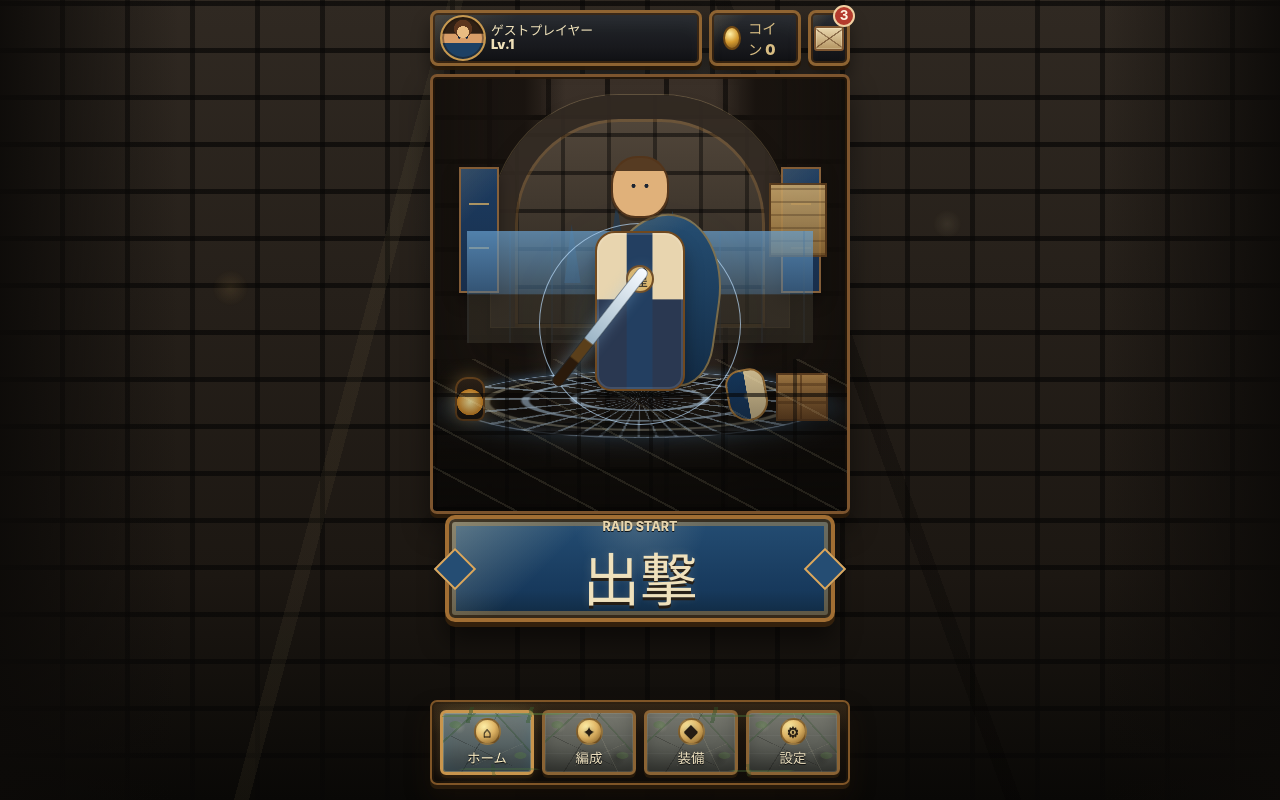
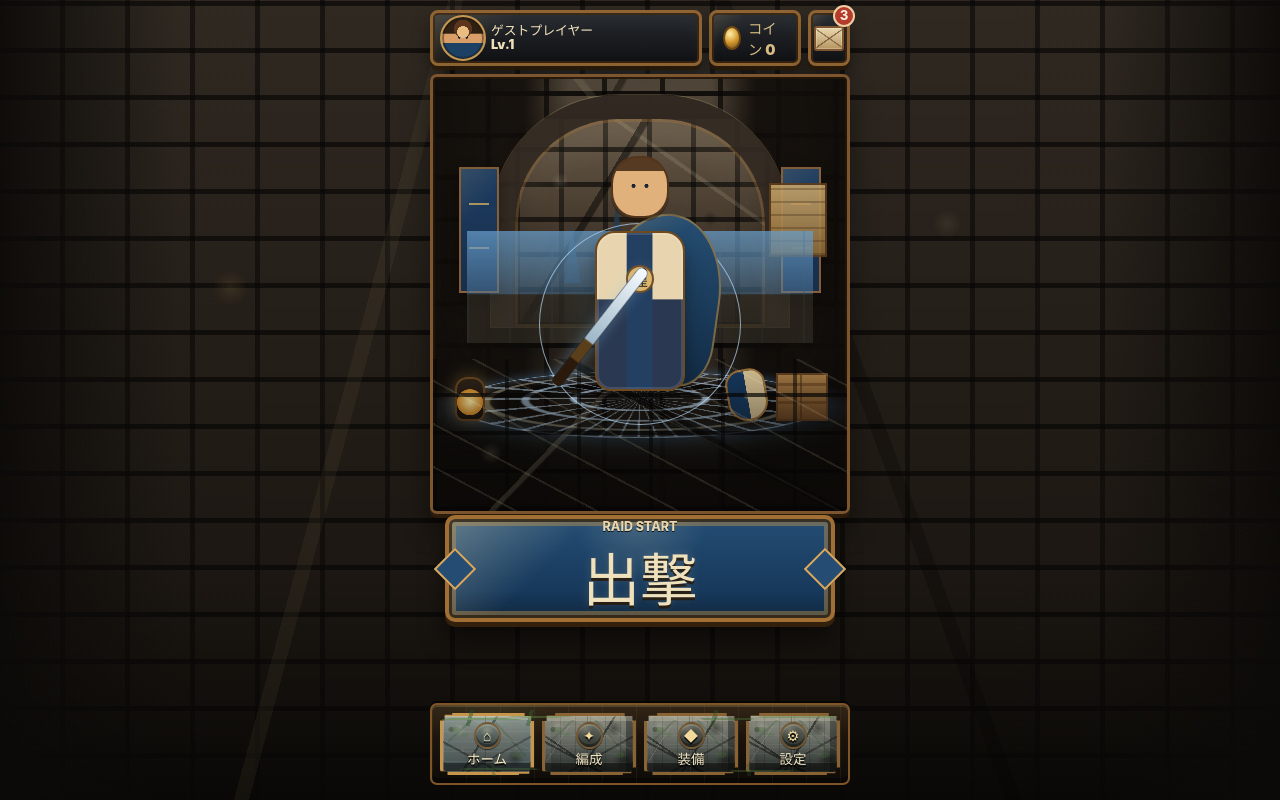
Before and after one commit to mmmmaaaaa777/gameapp, a React (Vite) app: page / in a window 1280 px wide. Built offline with nearby package versions, Linux system fonts and the light colour scheme.

Commit message:
Strengthen stone lobby navigation

```diff
--- a/src/components/MenuScreens.tsx
+++ b/src/components/MenuScreens.tsx
@@ -120,7 +120,7 @@
           onClick={() => onNavigate(screen)}
         >
           <span aria-hidden="true">{icon}</span>
-          {label}
+          <strong>{label}</strong>
         </button>
       ))}
     </nav>
--- a/src/styles.css
+++ b/src/styles.css
@@ -2429,6 +2429,52 @@
   font-size: 0.9rem;
 }
 
+/* Stronger stone pass for the guild lobby: block seams, chipped arches, and worn floor slabs. */
+.lobby-screen .lobby-stage {
+  background:
+    radial-gradient(ellipse at 50% 26%, rgba(118, 161, 197, 0.9) 0 14%, transparent 14.5%),
+    linear-gradient(90deg, rgba(18, 14, 11, 0.9) 0 22%, transparent 33% 67%, rgba(18, 14, 11, 0.92) 78%),
+    radial-gradient(circle at 16% 18%, rgba(239, 226, 190, 0.12), transparent 4%),
+    radial-gradient(circle at 82% 34%, rgba(9, 8, 7, 0.38), transparent 5%),
+    radial-gradient(circle at 24% 68%, rgba(239, 226, 190, 0.08), transparent 4%),
+    linear-gradient(118deg, transparent 0 29%, rgba(9, 8, 7, 0.42) 29% 30%, transparent 30.5%),
+    linear-gradient(51deg, transparent 0 64%, rgba(235, 220, 178, 0.1) 64% 65%, transparent 65.5%),
+    repeating-linear-gradient(0deg, transparent 0 37px, rgba(6, 5, 4, 0.84) 37px 42px),
+    repeating-linear-gradient(90deg, transparent 0 53px, rgba(6, 5, 4, 0.72) 53px 58px),
+    linear-gradient(180deg, #4f4538 0%, #3b3128 48%, #211b15 100%);
+}
+
+.lobby-screen .guild-arch::before {
+  background:
+    radial-gradient(circle at 18% 30%, rgba(245, 233, 198, 0.14), transparent 3.6%),
+    radial-gradient(circle at 78% 48%, rgba(7, 6, 5, 0.34), transparent 3.4%),
+    radial-gradient(circle at 44% 68%, rgba(241, 229, 195, 0.08), transparent 2.8%),
+    linear-gradient(121deg, transparent 0 34%, rgba(7, 6, 5, 0.52) 34% 36%, transparent 36.5%),
+    linear-gradient(35deg, transparent 0 72%, rgba(238, 223, 181, 0.13) 72% 73%, transparent 73.5%),
+    repeating-linear-gradient(0deg, rgba(8, 7, 6, 0.66) 0 5px, transparent 5px 35px),
+    repeating-linear-gradient(90deg, rgba(8, 7, 6, 0.54) 0 5px, transparent 5px 44px),
+    linear-gradient(180deg, #675a49 0%, #45392d 52%, #2a241d 100%);
+  box-shadow:
+    inset 0 0 0 3px rgba(164, 116, 58, 0.34),
+    inset 0 24px 30px rgba(255, 238, 194, 0.055),
+    inset 0 -28px 34px rgba(0, 0, 0, 0.38),
+    0 0 0 1px rgba(237, 205, 140, 0.22),
+    0 18px 22px rgba(0, 0, 0, 0.3);
+}
+
+.lobby-screen .lobby-stage::after {
+  height: 152px;
+  background:
+    radial-gradient(circle at 14% 62%, rgba(239, 226, 190, 0.1), transparent 3%),
+    radial-gradient(circle at 80% 70%, rgba(7, 6, 5, 0.35), transparent 4%),
+    linear-gradient(134deg, transparent 0 36%, rgba(238, 224, 181, 0.12) 36% 37%, transparent 37.5%),
+    linear-gradient(29deg, transparent 0 58%, rgba(7, 6, 5, 0.54) 58% 60%, transparent 60.5%),
+    repeating-linear-gradient(28deg, rgba(255, 241, 192, 0.1) 0 2px, transparent 2px 38px),
+    repeating-linear-gradient(0deg, rgba(7, 6, 5, 0.72) 0 4px, transparent 4px 38px),
+    repeating-linear-gradient(90deg, rgba(7, 6, 5, 0.56) 0 4px, transparent 4px 72px),
+    linear-gradient(180deg, transparent, rgba(12, 10, 8, 0.9));
+}
+
 /* Stone slab navigation: keep the gold frame, make the inside feel carved from gray stone. */
 .bottom-menu,
 .lobby-screen .bottom-menu {
@@ -2438,7 +2484,12 @@
   background:
     linear-gradient(180deg, rgba(228, 189, 111, 0.08), transparent 40%),
     radial-gradient(circle at 14% 28%, rgba(76, 93, 63, 0.2), transparent 18%),
+    repeating-linear-gradient(90deg, rgba(105, 76, 42, 0.18) 0 1px, transparent 1px 34px),
     linear-gradient(180deg, #24190f, #0e0b08);
+  box-shadow:
+    inset 0 2px 0 rgba(237, 207, 128, 0.18),
+    inset 0 -5px 0 rgba(0, 0, 0, 0.42),
+    0 -2px 0 rgba(0, 0, 0, 0.55);
 }
 
 .bottom-menu::before,
@@ -2474,63 +2525,87 @@
 .bottom-menu button,
 .lobby-screen .bottom-menu button {
   position: relative;
+  isolation: isolate;
   overflow: hidden;
+  border-style: solid;
   border-color: #8a6334;
-  background:
-    radial-gradient(circle at 16% 22%, rgba(235, 230, 205, 0.16), transparent 8%),
-    radial-gradient(circle at 82% 76%, rgba(12, 12, 10, 0.25), transparent 10%),
-    linear-gradient(122deg, transparent 0 44%, rgba(12, 12, 10, 0.24) 44% 45%, transparent 45%),
-    linear-gradient(64deg, transparent 0 62%, rgba(224, 216, 188, 0.11) 62% 63%, transparent 63%),
-    repeating-linear-gradient(0deg, rgba(255, 255, 255, 0.035) 0 1px, transparent 1px 18px),
-    linear-gradient(180deg, #77786f 0%, #5d5f58 52%, #3b3d38 100%);
-  color: #efe2c1;
+  clip-path: polygon(0 13%, 5% 13%, 5% 4%, 14% 4%, 14% 0, 88% 0, 88% 5%, 96% 5%, 96% 12%, 100% 12%, 100% 88%, 95% 88%, 95% 97%, 86% 97%, 86% 100%, 9% 100%, 9% 94%, 0 94%);
+  background:
+    radial-gradient(circle at 14% 18%, rgba(238, 234, 211, 0.24), transparent 8%),
+    radial-gradient(circle at 36% 72%, rgba(232, 225, 195, 0.1), transparent 6%),
+    radial-gradient(circle at 78% 22%, rgba(7, 7, 6, 0.42), transparent 11%),
+    radial-gradient(circle at 90% 78%, rgba(8, 8, 7, 0.48), transparent 12%),
+    linear-gradient(122deg, transparent 0 24%, rgba(246, 239, 205, 0.12) 24% 25%, transparent 25% 56%, rgba(9, 9, 8, 0.5) 56% 58%, transparent 58%),
+    linear-gradient(34deg, transparent 0 30%, rgba(10, 10, 9, 0.52) 30% 32%, transparent 32% 76%, rgba(236, 226, 189, 0.14) 76% 77%, transparent 77%),
+    repeating-linear-gradient(0deg, rgba(250, 248, 225, 0.045) 0 1px, transparent 1px 9px),
+    repeating-linear-gradient(90deg, rgba(7, 7, 6, 0.16) 0 1px, transparent 1px 15px),
+    linear-gradient(180deg, #9a9a8d 0%, #70746c 36%, #4a504b 69%, #282d2a 100%);
+  color: #f0e4c3;
   text-shadow:
-    0 1px 0 rgba(0, 0, 0, 0.78),
-    0 0 5px rgba(15, 12, 8, 0.4);
-  box-shadow:
-    inset 0 0 0 1px rgba(225, 210, 160, 0.12),
-    inset 0 -10px 18px rgba(0, 0, 0, 0.23),
+    0 2px 0 rgba(0, 0, 0, 0.85),
+    0 0 6px rgba(15, 12, 8, 0.55);
+  box-shadow:
+    inset 0 5px 0 rgba(241, 236, 205, 0.23),
+    inset 0 -9px 0 rgba(12, 13, 11, 0.55),
+    inset 6px 0 0 rgba(255, 255, 255, 0.07),
+    inset -7px 0 0 rgba(0, 0, 0, 0.35),
+    inset 0 0 0 1px rgba(225, 210, 160, 0.16),
+    inset 0 0 20px rgba(17, 18, 16, 0.32),
     0 3px 0 rgba(50, 33, 12, 0.62);
 }
 
 .bottom-menu button::before,
 .lobby-screen .bottom-menu button::before {
   position: absolute;
+  z-index: 0;
   inset: 0;
   pointer-events: none;
   content: "";
   background:
-    radial-gradient(ellipse at 14% 20%, rgba(75, 122, 56, 0.62) 0 5%, transparent 6%),
-    radial-gradient(ellipse at 88% 72%, rgba(88, 132, 64, 0.5) 0 5%, transparent 6%),
-    linear-gradient(138deg, transparent 0 20%, rgba(45, 84, 40, 0.55) 20% 21.5%, transparent 22%),
-    linear-gradient(48deg, transparent 0 74%, rgba(39, 75, 35, 0.48) 74% 75.2%, transparent 76%);
-  opacity: 0.5;
+    radial-gradient(circle at 9% 24%, rgba(6, 6, 5, 0.34) 0 2px, transparent 3px),
+    radial-gradient(circle at 22% 62%, rgba(244, 238, 208, 0.13) 0 1px, transparent 2px),
+    radial-gradient(circle at 58% 19%, rgba(6, 6, 5, 0.3) 0 2px, transparent 3px),
+    radial-gradient(circle at 83% 58%, rgba(245, 238, 204, 0.1) 0 1px, transparent 2px),
+    linear-gradient(90deg, transparent 0 48%, rgba(24, 24, 20, 0.34) 48% 49%, rgba(232, 225, 195, 0.08) 49% 50%, transparent 50%),
+    linear-gradient(0deg, transparent 0 42%, rgba(26, 26, 22, 0.28) 42% 43%, rgba(235, 227, 194, 0.08) 43% 44%, transparent 44%),
+    linear-gradient(28deg, transparent 0 28%, rgba(7, 7, 6, 0.58) 28% 30%, transparent 30.6% 66%, rgba(237, 229, 192, 0.11) 66% 67%, transparent 67.5%),
+    linear-gradient(151deg, transparent 0 65%, rgba(8, 8, 7, 0.44) 65% 67%, transparent 67.5%);
+  opacity: 0.78;
 }
 
 .bottom-menu button::after,
 .lobby-screen .bottom-menu button::after {
   position: absolute;
-  inset: 6px 8px;
+  z-index: 0;
+  inset: 4px 5px;
   pointer-events: none;
   content: "";
   background:
-    linear-gradient(26deg, transparent 0 36%, rgba(16, 15, 13, 0.32) 36% 37%, transparent 37%),
-    linear-gradient(156deg, transparent 0 71%, rgba(234, 224, 186, 0.1) 71% 72%, transparent 72%);
-  opacity: 0.72;
+    radial-gradient(ellipse at 9% 20%, rgba(63, 105, 48, 0.74) 0 5%, transparent 6%),
+    radial-gradient(ellipse at 21% 31%, rgba(72, 116, 53, 0.6) 0 4%, transparent 5%),
+    radial-gradient(ellipse at 89% 73%, rgba(80, 123, 59, 0.56) 0 5%, transparent 6%),
+    linear-gradient(137deg, transparent 0 17%, rgba(39, 78, 36, 0.58) 17% 19%, transparent 19.6%),
+    linear-gradient(48deg, transparent 0 72%, rgba(38, 74, 35, 0.5) 72% 74%, transparent 74.5%);
+  opacity: 0.38;
 }
 
 .bottom-menu button.active,
 .lobby-screen .bottom-menu button.active {
   border-color: #c8954d;
-  background:
-    radial-gradient(circle at 50% 0%, rgba(184, 210, 221, 0.18), transparent 28%),
-    radial-gradient(circle at 18% 24%, rgba(236, 230, 205, 0.18), transparent 8%),
-    linear-gradient(122deg, transparent 0 44%, rgba(10, 12, 13, 0.26) 44% 45%, transparent 45%),
-    linear-gradient(180deg, #737b78 0%, #566263 52%, #343b3d 100%);
+  clip-path: polygon(0 12%, 5% 12%, 5% 3%, 13% 3%, 13% 0, 90% 0, 90% 5%, 97% 5%, 97% 13%, 100% 13%, 100% 88%, 95% 88%, 95% 98%, 84% 98%, 84% 100%, 8% 100%, 8% 94%, 0 94%);
+  background:
+    radial-gradient(circle at 50% 0%, rgba(198, 224, 232, 0.2), transparent 28%),
+    radial-gradient(circle at 18% 24%, rgba(239, 234, 207, 0.22), transparent 8%),
+    radial-gradient(circle at 82% 76%, rgba(8, 8, 7, 0.42), transparent 11%),
+    linear-gradient(122deg, transparent 0 43%, rgba(8, 10, 10, 0.46) 43% 45%, transparent 45.5%),
+    repeating-linear-gradient(0deg, rgba(255, 255, 255, 0.055) 0 1px, transparent 1px 10px),
+    linear-gradient(180deg, #92998f 0%, #68716d 42%, #414a49 100%);
   color: #fff1c7;
   box-shadow:
     inset 0 0 0 1px rgba(255, 232, 165, 0.25),
-    inset 0 0 16px rgba(60, 118, 143, 0.28),
+    inset 0 4px 0 rgba(243, 237, 205, 0.24),
+    inset 0 -9px 0 rgba(11, 13, 12, 0.52),
+    inset 0 0 18px rgba(64, 117, 138, 0.26),
     0 3px 0 rgba(50, 33, 12, 0.62),
     0 0 12px rgba(200, 149, 77, 0.24);
 }
@@ -2543,7 +2618,33 @@
 .bottom-menu button span,
 .lobby-screen .bottom-menu button span {
   position: relative;
-  z-index: 1;
+  z-index: 2;
+  border-color: rgba(126, 89, 44, 0.78);
+  background:
+    radial-gradient(circle at 34% 24%, rgba(236, 232, 205, 0.2), transparent 32%),
+    linear-gradient(180deg, #686b63, #333934);
+  color: #f0d99a;
+  box-shadow:
+    inset 0 2px 0 rgba(255, 245, 205, 0.16),
+    inset 0 -3px 0 rgba(0, 0, 0, 0.34),
+    0 1px 0 rgba(0, 0, 0, 0.55);
+}
+
+.bottom-menu button strong,
+.lobby-screen .bottom-menu button strong {
+  position: relative;
+  z-index: 2;
+  display: block;
+  font-size: inherit;
+  line-height: 1;
+}
+
+.bottom-menu button.active span,
+.lobby-screen .bottom-menu button.active span {
+  background:
+    radial-gradient(circle at 48% 28%, rgba(246, 238, 190, 0.26), transparent 34%),
+    linear-gradient(180deg, #75807a, #3d4847);
+  color: #fff3c6;
 }
 
 .battle-screen,
```
Also changed, not shown: 1 other file (tests, documents, lock files or other folders).
